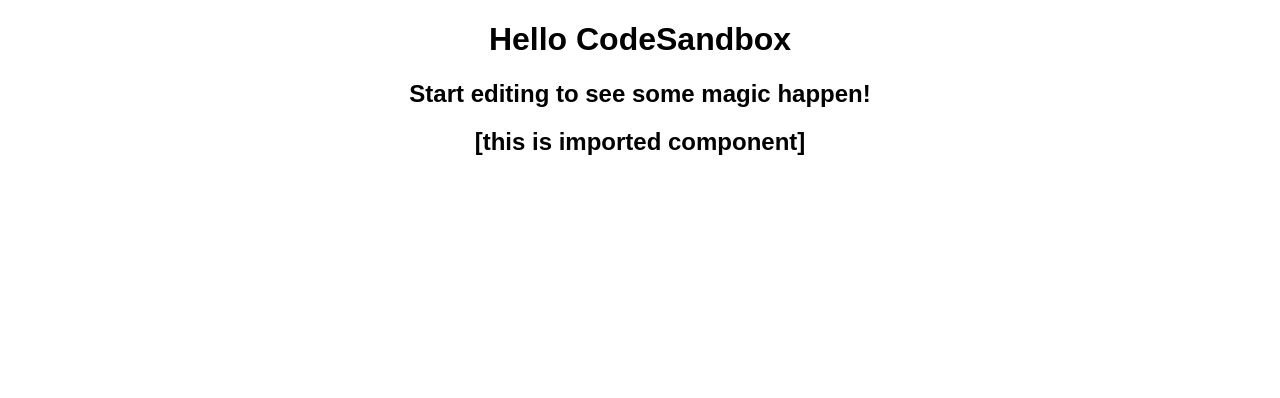
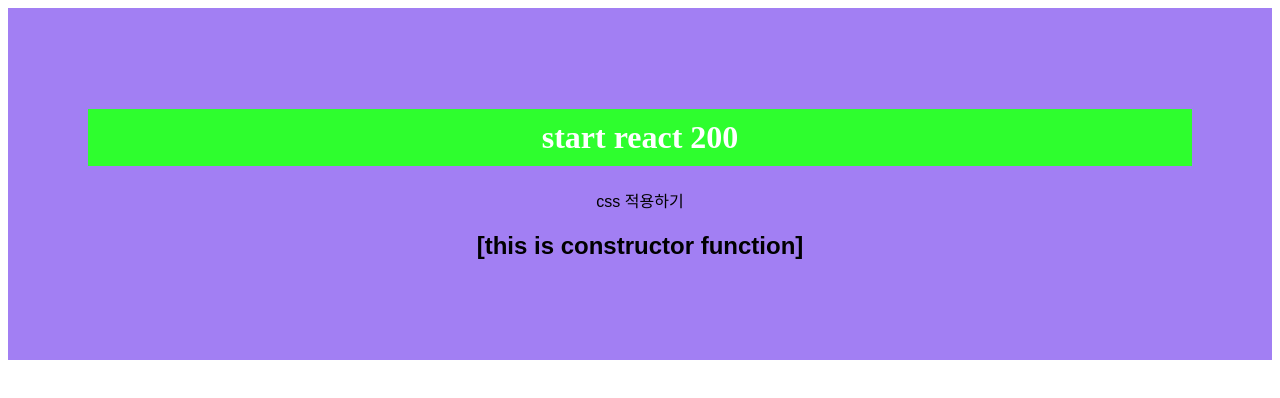
Before and after one commit to unow30/react200, a React (Create React App) app: page / in a window 1280 px wide. Shown: the top 398 px of the page. Built offline with nearby package versions, Linux system fonts and the light colour scheme.

Commit message:
react005

```diff
--- a/src/App.js
+++ b/src/App.js
@@ -1,12 +1,12 @@
 import "./styles.css";
-import TestComponent from "./testComponent";
+import LifecycleEx from "./R005_LifecycleEx";
 
 export default function App() {
   return (
     <div className="App">
-      <h1>Hello CodeSandbox</h1>
-      <h2>Start editing to see some magic happen!</h2>
-      <TestComponent />
+      <h1>start react 200</h1>
+      <p>css 적용하기</p>
+      <LifecycleEx />
     </div>
   );
 }
--- /dev/null
+++ b/src/R005_LifecycleEx.js
@@ -0,0 +1,14 @@
+import React, { Component } from "react";
+
+export default class R005_LifecycleEx extends Component {
+  constructor(props) {
+    super(props);
+    this.state = {};
+    console.log("1. constructor Call");
+  }
+
+  render() {
+    console.log("3.render Call");
+    return <h2>[this is constructor function]</h2>;
+  }
+}
--- a/src/styles.css
+++ b/src/styles.css
@@ -2,3 +2,17 @@
   font-family: sans-serif;
   text-align: center;
 }
+
+div {
+  background-color: rgb(162, 127, 243);
+  padding: 40px;
+  text-align: end;
+  /* text-align: center,left,right,jstify; */
+}
+
+h1 {
+  color: white;
+  background-color: #2efe2e;
+  padding: 10px;
+  font-family: 굴림;
+}
--- a/src/testComponent.js
+++ /dev/null
@@ -1,9 +0,0 @@
-import React, { Component } from "react"; // import 로 useState 를 불러온다!
-
-class TestComponent extends Component {
-  render() {
-    return <h2>[this is imported component]</h2>;
-  }
-}
-
-export default TestComponent;
```
Also changed, not shown: src/R004_LifecycleEx.js (added, +10 -0 lines), workingList/react200_004.md (added, +29 -0 lines), workingList/react200_005.md (added, +35 -0 lines), 1 other file (tests, documents, lock files or other folders).
